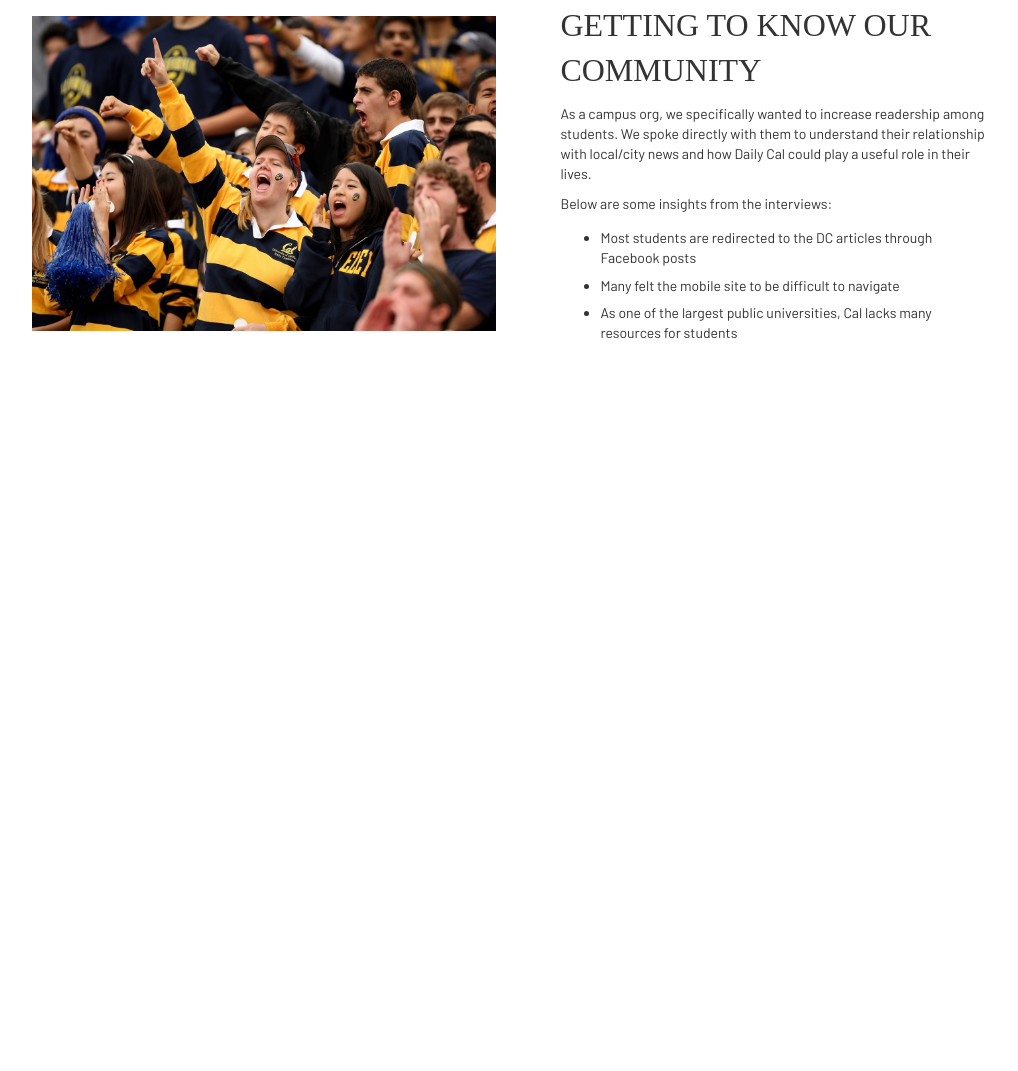
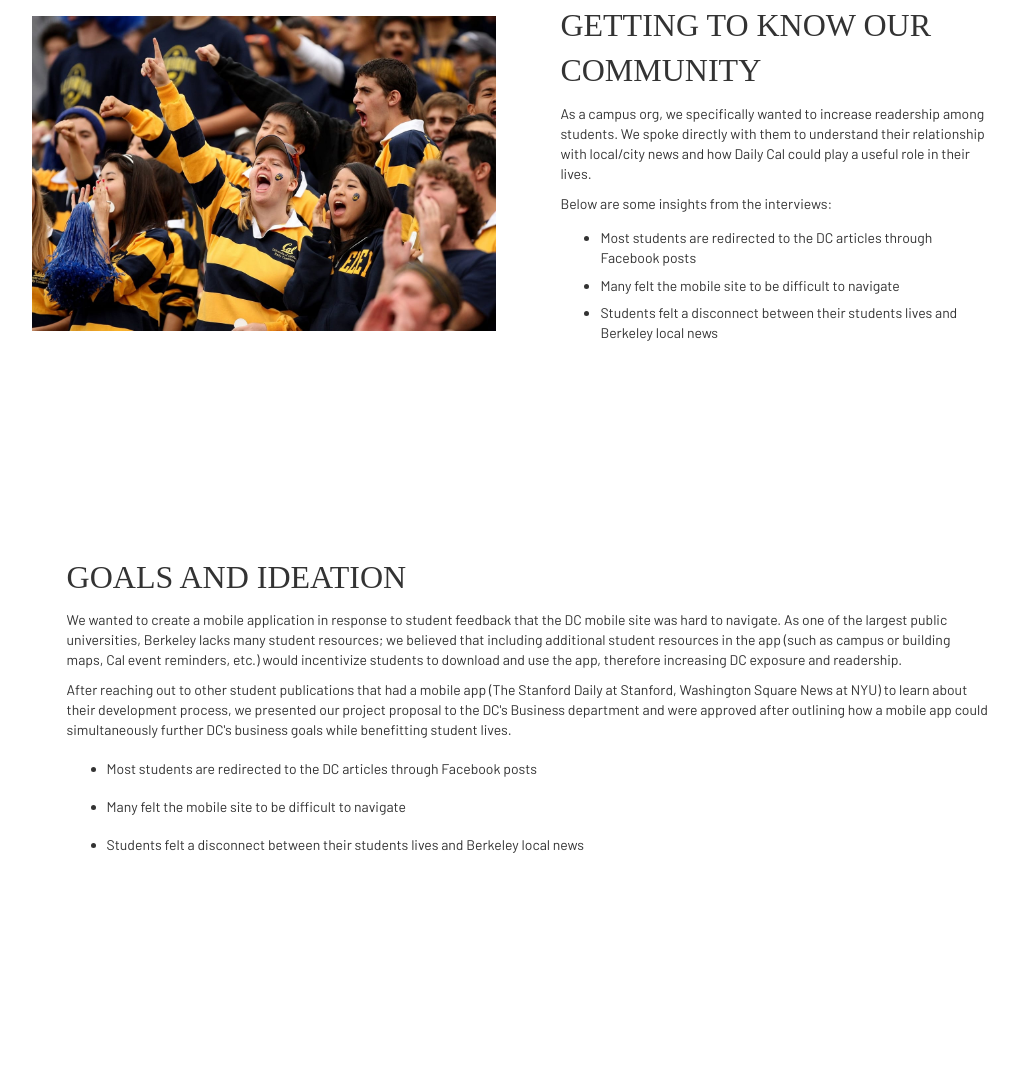
Before and after one commit to aamandahsu/aamandahsu.github.io, a plain HTML site: page dcapp.html in a window 1280 px wide. Shown: the part 1804-2875 px from the top of the page, without its empty margins (129-1147 px from the left). Before the commit the page ends 2359 px from the top, so only its background shows below. Drawn offline with nearby package versions, Linux system fonts and the light colour scheme; a script that the page names is missing.

```diff
--- a/dcapp.html
+++ b/dcapp.html
@@ -85,7 +85,23 @@
 
 							<li>Most students are redirected to the DC articles through Facebook posts</li>
 							<li>Many felt the mobile site to be difficult to navigate</li>
-							<li>As one of the largest public universities, Cal lacks many resources for students</li>
+							<li>Students felt a disconnect between their students lives and Berkeley local news</li>
+
+						</ul>
+					</p>
+				</div>
+    	</div>
+
+    	<div class="row">
+				<div class="col-sm-12" style="padding-left: 5%; text-align: left; padding-bottom: 20%;">
+					<p id="sectiontitle">GOALS AND IDEATION</p>
+					<p id="sectiontext">We wanted to create a mobile application in response to student feedback that the DC mobile site was hard to navigate. As one of the largest public universities, Berkeley lacks many student resources; we believed that including additional student resources in the app (such as campus or building maps, Cal event reminders, etc.) would incentivize students to download and use the app, therefore increasing DC exposure and readership.</p>
+					<p id="sectiontext"> After reaching out to other student publications that had a mobile app (The Stanford Daily at Stanford, Washington Square News at NYU) to learn about their development process, we presented our project proposal to the DC's Business department and were approved after outlining how a mobile app could simultaneously further DC's business goals while benefitting student lives.
+						<ul>
+
+							<li>Most students are redirected to the DC articles through Facebook posts</li>
+							<li>Many felt the mobile site to be difficult to navigate</li>
+							<li>Students felt a disconnect between their students lives and Berkeley local news</li>
 
 						</ul>
 					</p>
```
Also changed, not shown: 1 other file.
